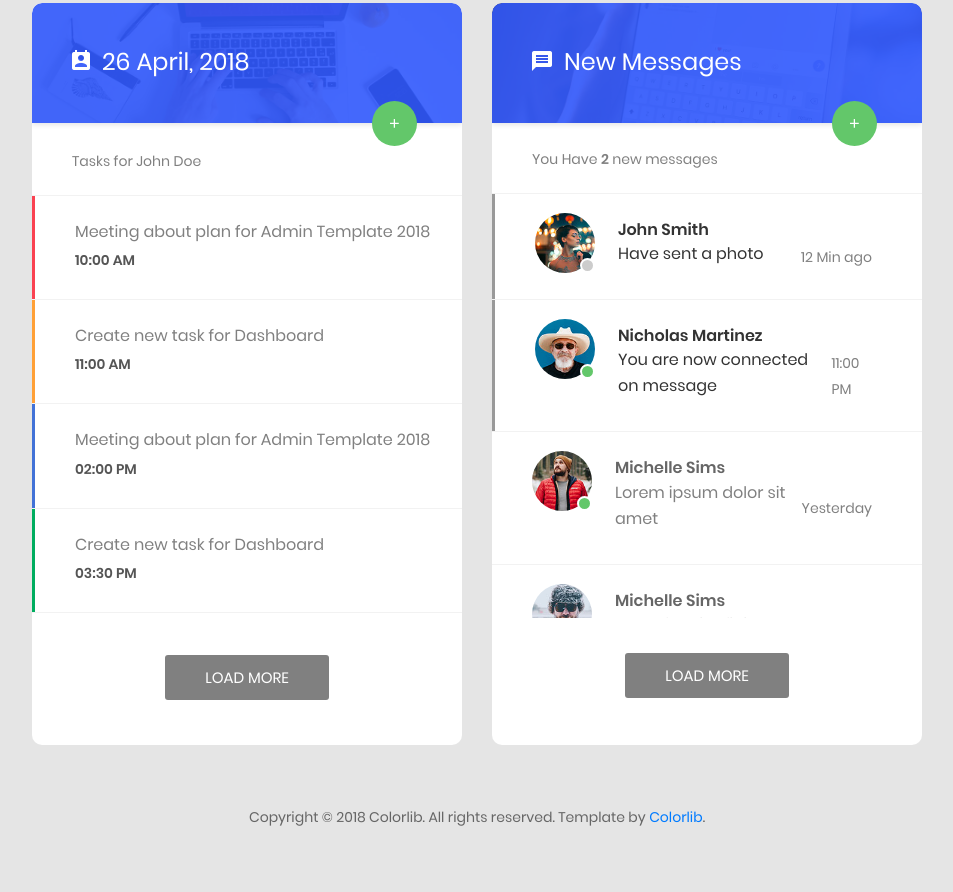
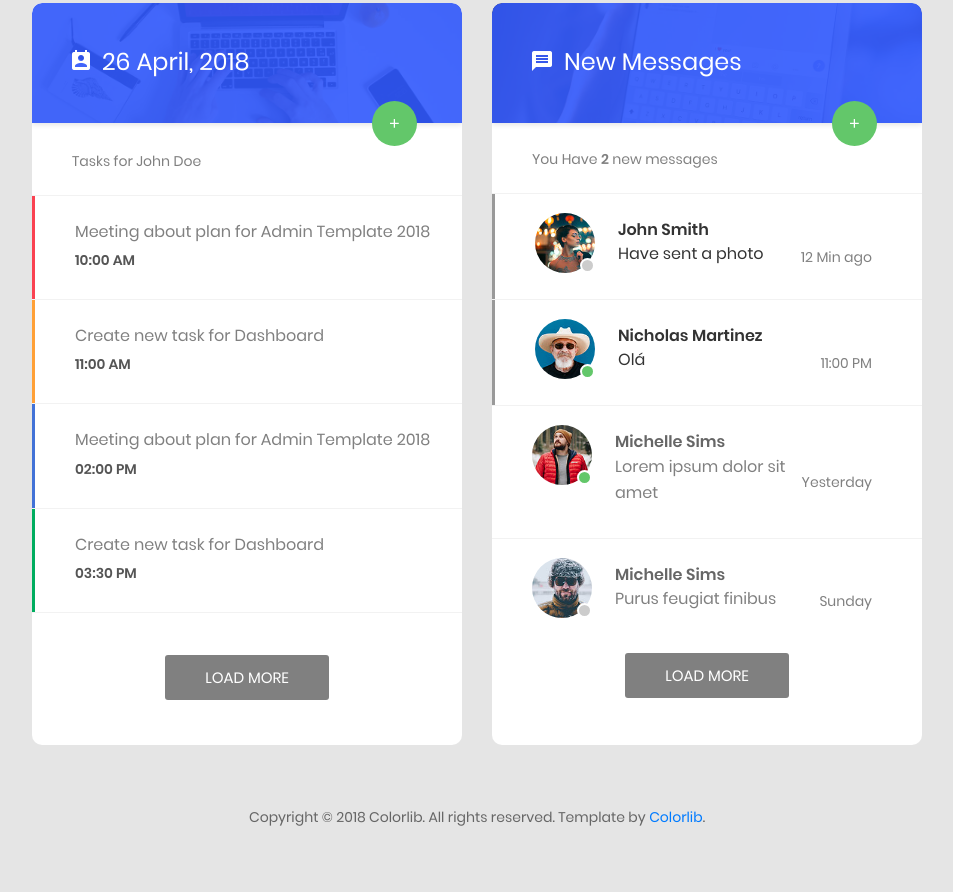
Before and after one commit to aphelionxd/PJ2-G5-main, a plain HTML site: page frontend/admin.Painel/CoolAdmin-master/index.html in a window 1280 px wide. Shown: the part 1132-2024 px from the top of the page, without its empty margins (313-1266 px from the left). Drawn offline with Linux system fonts and the light colour scheme.

Commit message:
edit index

```diff
--- a/frontend/admin.Painel/CoolAdmin-master/index.html
+++ b/frontend/admin.Painel/CoolAdmin-master/index.html
@@ -703,7 +703,7 @@
                                                             </div>
                                                             <div class="text">
                                                                 <h5 class="name">Nicholas Martinez</h5>
-                                                                <p>You are now connected on message</p>
+                                                                <p>Olá</p>
                                                             </div>
                                                         </div>
                                                         <div class="au-message__item-time">
```
